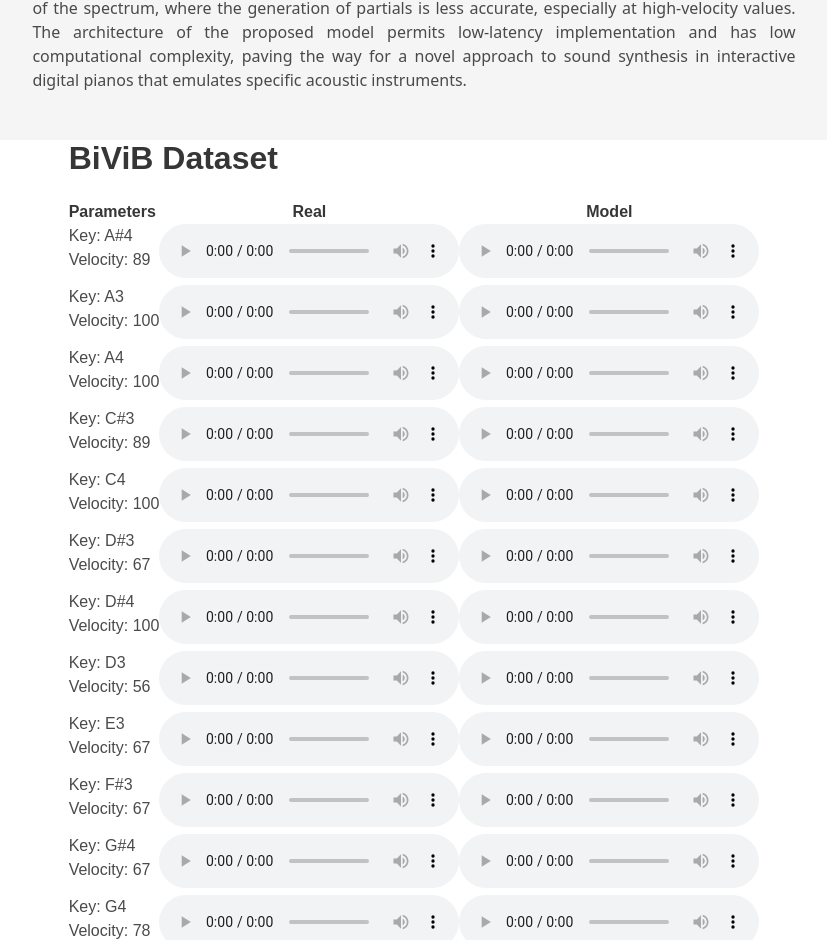
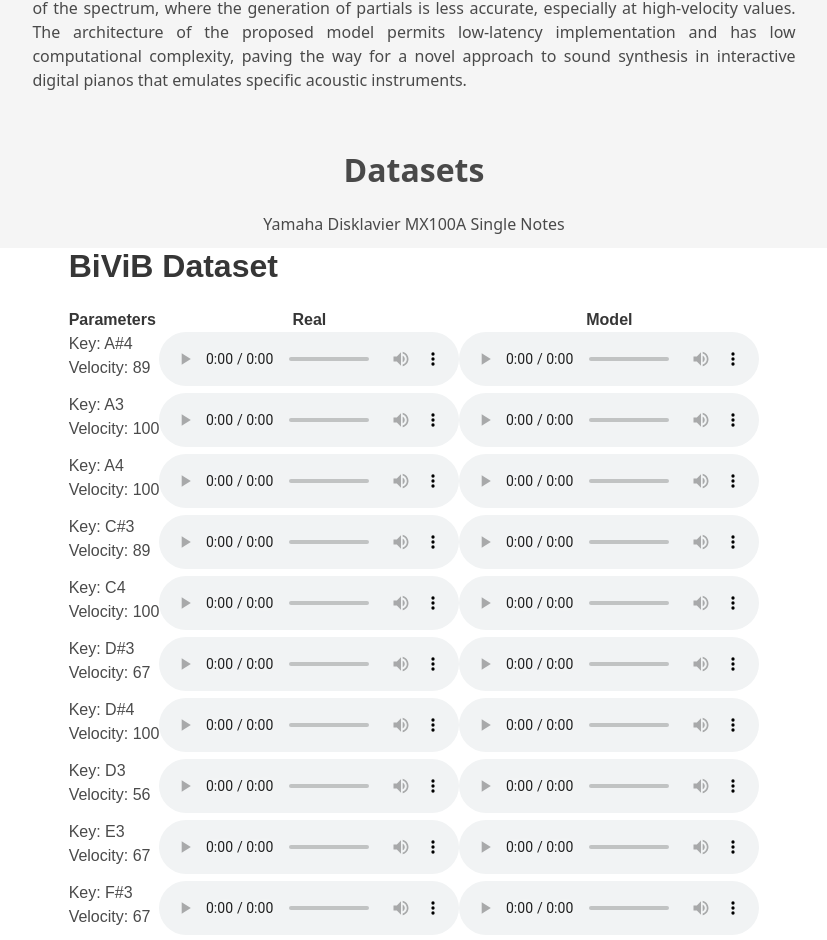
Before and after one commit to RiccardoVib/Physics-Informed-Differentiable-Piano_pages, a plain HTML site: page index.html in a window 1280 px wide. Shown: the part 930-1870 px from the top of the page, without its empty margins (226-1053 px from the left). Drawn offline with nearby package versions, Linux system fonts and the light colour scheme; some icons are missing.

Commit message:
Update index.html

```diff
--- a/index.html
+++ b/index.html
@@ -119,6 +119,17 @@ Numerical emulations of the piano have been a subject of study since the early d
   </div>
 </section>
 <!-- End paper abstract -->
+
+  <section class="hero is-small is-light">
+  <div class="hero-body">
+        <div class="columns is-centered has-text-centered">
+    <div class="container">
+  <h2 class="title is-3">Datasets</h2>
+<a href="https://doi.org/10.34740/kaggle/dsv/7035700"> Yamaha Disklavier MX100A Single Notes  </a>
+      </div>
+    </div>
+     </div>
+ </section>
 
 <!-- audio -->
 <section class="hero teaser">
```
